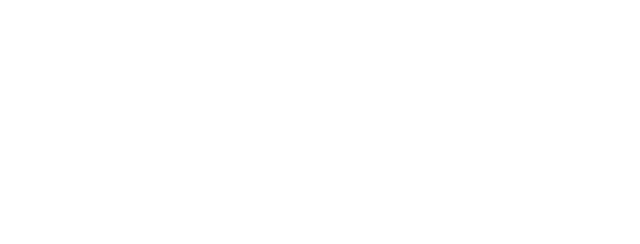
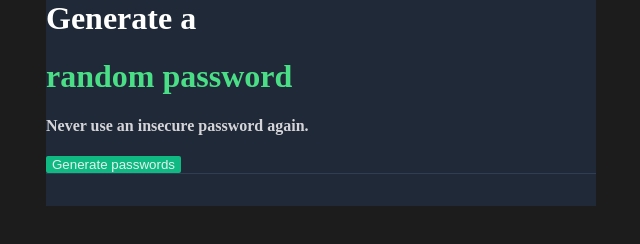
Before and after one commit to wtracy15/password-generator, a website built with Vite: page index.html in a window 1280 px wide. Shown: the whole page, without its empty margins (319-959 px from the left). Built offline with nearby package versions, Linux system fonts and the light colour scheme.

Commit message:
Feature complete, minimal styling

```diff
--- a/index.css
+++ b/index.css
@@ -1,3 +1,39 @@
 body {
     margin: 0;
+    background-color: #1c1c1c;
 }
+
+#container {
+    background-color: #1f2937;
+    width: 550px;
+    margin: 0 auto
+}
+
+#title1 {
+    color: white;
+}
+
+#title2 {
+    color: #4adf86;
+}
+
+#subtitle {
+    color: #d5d4d8;
+}
+
+button {
+    background-color: #10b981;
+    color: #e1f6ef;
+    border: none;
+    border-radius: 2px;
+}
+
+#password-box {
+    display: flex;
+    justify-content: space-evenly;
+    border-top: 1px solid #2f3e53
+}
+
+.password {
+    color: #10b981;
+}
--- a/index.html
+++ b/index.html
@@ -3,7 +3,16 @@
         <link rel="stylesheet" href="index.css">
     </head>
     <body>
-        <h1></h1>
+        <div id="container">
+            <h1 id="title1">Generate a</h1>
+            <h1 id="title2">random password</h1>
+            <h4 id="subtitle">Never use an insecure password again.</h4>
+            <button onclick="generatePasswords()">Generate passwords</button>
+            <div id="password-box">
+                <p class="password" id="password1"></p>
+                <p class="password" id="password2"></p>
+            </div>
+        </div>
         <script src="index.js"></script>
     </body>
 </html>
--- a/index.js
+++ b/index.js
@@ -2,3 +2,19 @@ const characters = ["A","B","C","D","E","F","G","H","I","J","K","L","M","N","O"
                     "a","b","c","d","e","f","g","h","i","j","k","l","m","n","o","p","q","r","s","t","u","v","w","x","y","z",
                     "0", "1", "2", "3", "4", "5", "6", "7", "8", "9",
                     "~","`","!","@","#","$","%","^","&","*","(",")","_","-","+","=","{","[","}","]",",","|",":",";","<",">",".","?", "/"];
+
+let password1El = document.getElementById("password1")
+let password2El = document.getElementById("password2")
+
+function generatePasswords(){
+    let password1 = ""
+    let password2 = ""
+
+    for (let i = 0; i < 15; i++){
+        password1 += characters[Math.floor(Math.random() * characters.length)]
+        password2 += characters[Math.floor(Math.random() * characters.length)]
+    }
+
+    password1El.textContent = password1
+    password2El.textContent = password2
+}
```
